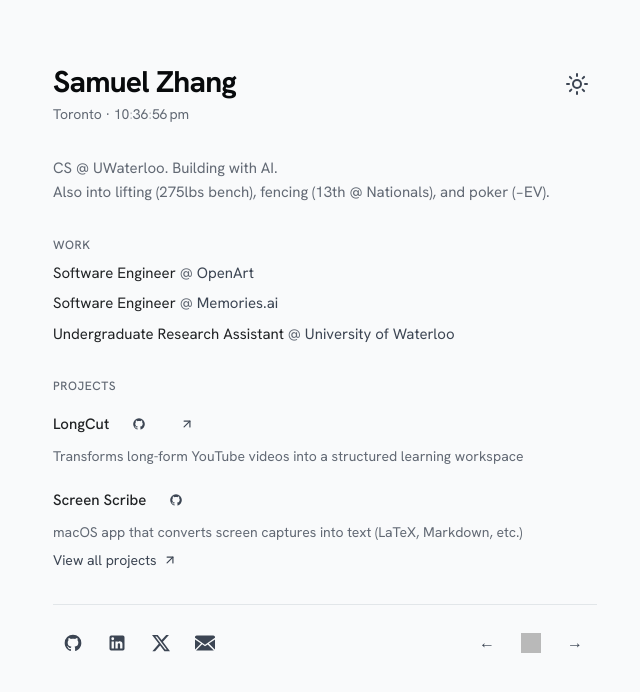
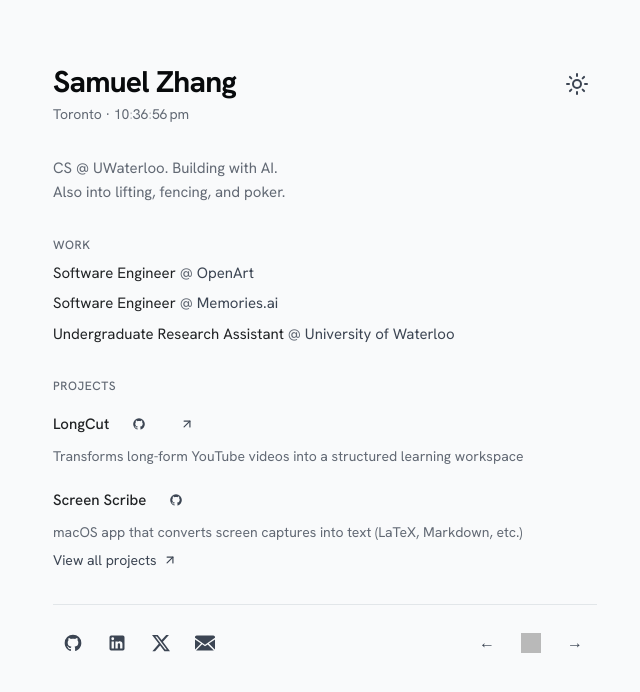
Before and after one commit to SamuelZ12/personal-website, a Next.js app: page / in a window 1280 px wide. Shown: the top 692 px of the page, without its empty margins (315-955 px from the left). Built offline with nearby package versions, Linux system fonts and the light colour scheme; grey boxes are pictures that could not be loaded.

Commit message:
chore: simplify personal interests

```diff
--- a/src/config.tsx
+++ b/src/config.tsx
@@ -58,10 +58,10 @@
         <>
             CS @ UWaterloo. Building with AI.
             <br />
-            Also into lifting (275lbs bench), fencing (13th @ Nationals), and poker (−EV).
+            Also into lifting, fencing, and poker.
         </>
     ),
-    descriptionRaw: `CS @ UWaterloo. Building with AI. Also into lifting (275lbs bench), fencing (13th @ Nationals), and poker (−EV).`,
+    descriptionRaw: `CS @ UWaterloo. Building with AI. Also into lifting, fencing, and poker.`,
     projects: [
         {
             name: 'LongCut',
```
